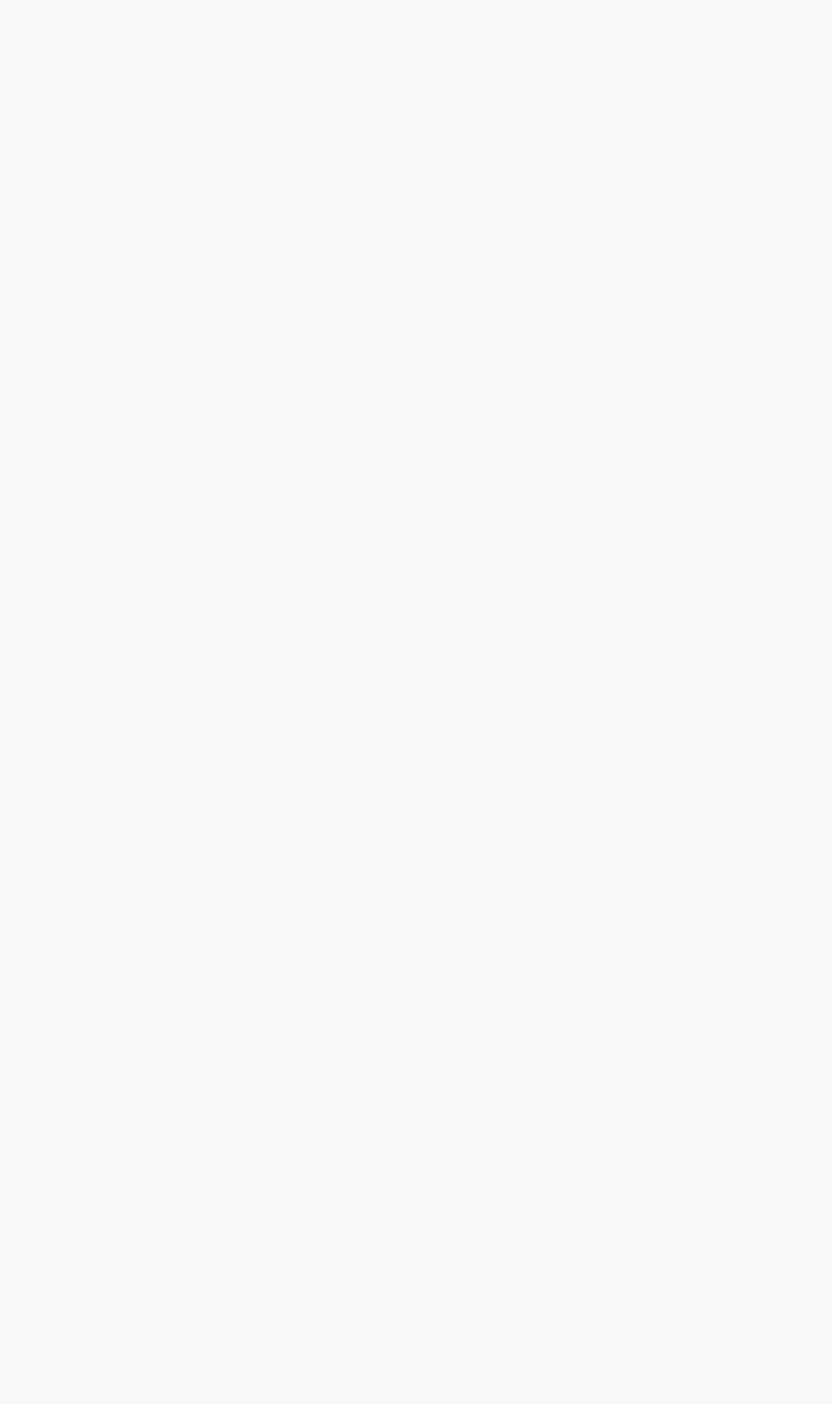
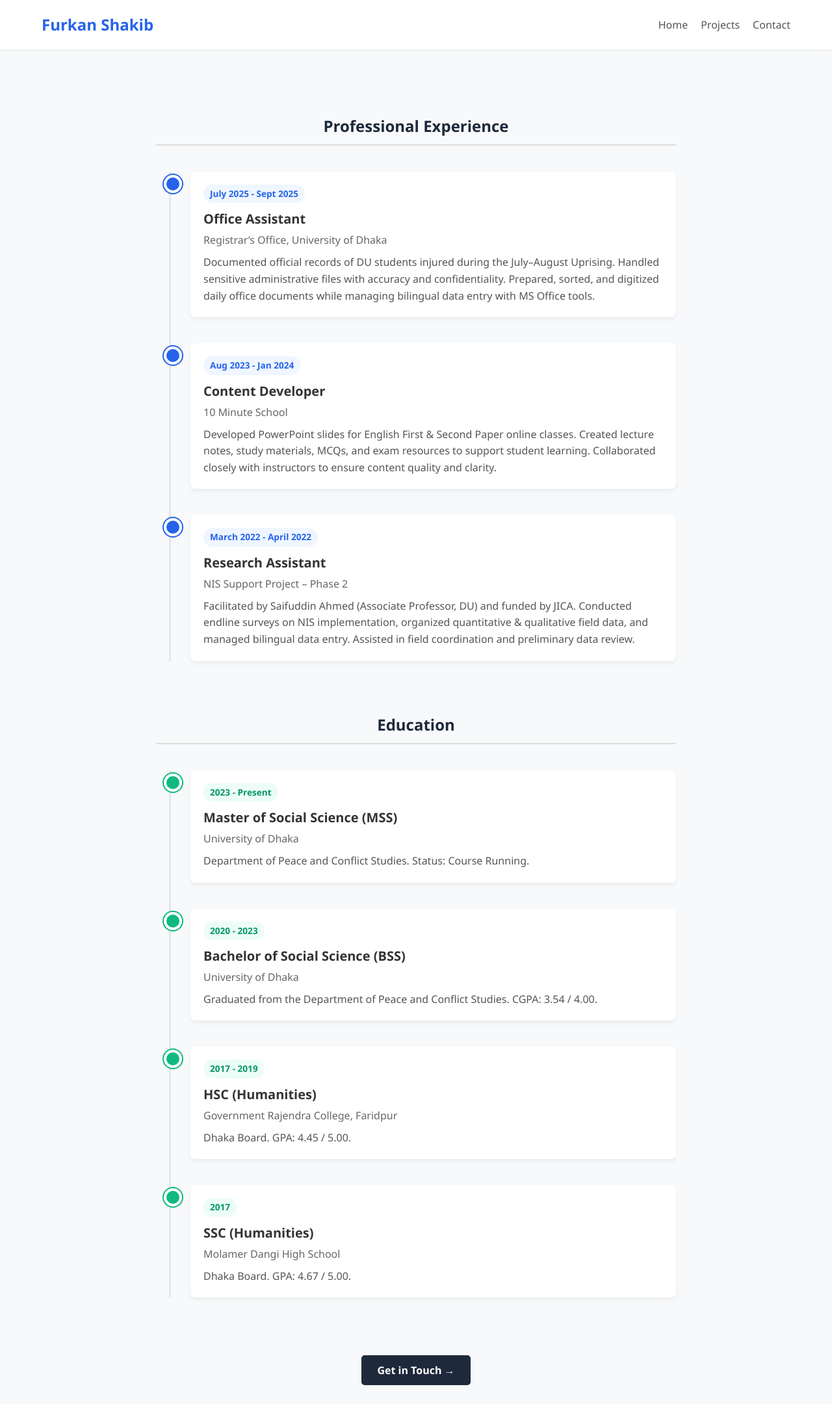
Before and after one commit to furkanshakib/my-dynamic-portfolio, a React (Vite) app in the folder client/: page /experience in a window 1280 px wide. Before the commit this address had no page. Shown: the whole page at 65% size. Before the commit the page ends 800 px from the top, so only its background shows below. Built offline with nearby package versions, Linux system fonts and the light colour scheme.

Commit message:
Moved Experience to Separate Page

```diff
--- a/client/src/App.jsx
+++ b/client/src/App.jsx
@@ -1,38 +1,30 @@
-import React, { useState, useEffect } from 'react';
-import { BrowserRouter, Routes, Route, Navigate } from 'react-router-dom';
+import React from 'react';
+import { BrowserRouter, Routes, Route } from 'react-router-dom';
+
+// Import your pages
 import Home from './Home';
+import Login from './Login';
 import PortfolioManager from './PortfolioManager';
-import Login from './Login';
-
-// A special component that acts like a Security Guard 👮‍♂️
-const ProtectedRoute = ({ isLoggedIn, children }) => {
-  if (!isLoggedIn) {
-    return <Navigate to="/login" replace />;
-  }
-  return children;
-};
+import ExperiencePage from './ExperiencePage'; // 👈 1. WE IMPORT THE NEW FILE HERE
 
 function App() {
-  // Check if the user already has the key in their pocket (Local Storage)
-  const [isLoggedIn, setIsLoggedIn] = useState(
-    localStorage.getItem("adminAuth") === "true"
-  );
-
   return (
     <BrowserRouter>
       <Routes>
-        {/* Public Home Page */}
+        {/* Define the addresses (URLs) for your site */}
+
+        {/* When user goes to mysite.com/ -> Show Home */}
         <Route path="/" element={<Home />} />
 
-        {/* Login Page */}
-        <Route path="/login" element={<Login setIsLoggedIn={setIsLoggedIn} />} />
+        {/* When user goes to mysite.com/admin -> Show Login */}
+        <Route path="/admin" element={<Login />} />
 
-        {/* Protected Admin Page */}
-        <Route path="/admin" element={
-          <ProtectedRoute isLoggedIn={isLoggedIn}>
-            <PortfolioManager />
-          </ProtectedRoute>
-        } />
+        {/* When user goes to mysite.com/dashboard -> Show Manager */}
+        <Route path="/dashboard" element={<PortfolioManager />} />
+
+        {/* When user goes to mysite.com/experience -> Show ExperiencePage */}
+        <Route path="/experience" element={<ExperiencePage />} /> {/* 👈 2. WE ADD THE NEW ROUTE HERE */}
+
       </Routes>
     </BrowserRouter>
   );
--- /dev/null
+++ b/client/src/ExperiencePage.jsx
@@ -0,0 +1,37 @@
+import React from 'react';
+import { Link } from 'react-router-dom';
+import Experience from './Experience';
+
+function ExperiencePage() {
+  return (
+    <div style={{ fontFamily: "'Segoe UI', sans-serif", color: '#333', background: '#f8f9fa', minHeight: '100vh' }}>
+
+      {/* 1. NAVBAR (Reuse same style as Home) */}
+      <nav style={{ display: 'flex', justifyContent: 'space-between', padding: '20px 5%', background: '#fff', boxShadow: '0 2px 5px rgba(0,0,0,0.05)', position: 'sticky', top: 0, zIndex: 100 }}>
+        <Link to="/" style={{ textDecoration: 'none' }}>
+            <h2 style={{ margin: 0, color: '#2563eb' }}>Furkan Shakib</h2>
+        </Link>
+        <div style={{ display: 'flex', gap: '20px', alignItems: 'center' }}>
+          <Link to="/" style={{ textDecoration: 'none', color: '#555' }}>Home</Link>
+          <Link to="/#projects" style={{ textDecoration: 'none', color: '#555' }}>Projects</Link>
+          <Link to="/#contact" style={{ textDecoration: 'none', color: '#555' }}>Contact</Link>
+        </div>
+      </nav>
+
+      {/* 2. THE TIMELINE CONTENT */}
+      <div style={{ paddingTop: '40px' }}>
+        <Experience />
+      </div>
+
+      {/* 3. FOOTER BUTTON */}
+      <div style={{ textAlign: 'center', padding: '40px' }}>
+        <Link to="/#contact" style={{ padding: '12px 24px', background: '#1e293b', color: 'white', textDecoration: 'none', borderRadius: '5px', fontWeight: 'bold' }}>
+            Get in Touch →
+        </Link>
+      </div>
+
+    </div>
+  );
+}
+
+export default ExperiencePage;
--- a/client/src/Home.jsx
+++ b/client/src/Home.jsx
@@ -2,7 +2,7 @@ import React, { useState, useEffect, useRef } from 'react';
 import axios from 'axios';
 import { Link } from 'react-router-dom';
 import emailjs from '@emailjs/browser';
-import Experience from './Experience';
+
 
 function Home() {
   const [projects, setProjects] = useState([]);
@@ -65,10 +65,11 @@ function Home() {
       <nav style={{ display: 'flex', justifyContent: 'space-between', padding: '20px 5%', background: '#fff', boxShadow: '0 2px 5px rgba(0,0,0,0.05)', position: 'sticky', top: 0, zIndex: 100, width: '100%', boxSizing: 'border-box' }}>
         <h2 style={{ margin: 0, color: '#2563eb' }}>Furkan Shakib</h2>
         <div style={{ display: 'flex', gap: '20px', alignItems: 'center' }}>
-          <a href="#projects" style={{ textDecoration: 'none', color: '#555' }}>Projects</a>
-          <a href="#contact" style={{ textDecoration: 'none', color: '#555' }}>Contact</a>
-          <Link to="/admin" style={{ textDecoration: 'none', color: '#2563eb', fontWeight: 'bold' }}>Admin Login</Link>
-        </div>
+  <Link to="/experience" style={{ textDecoration: 'none', color: '#555', fontWeight: '500' }}>Experience</Link>
+  <a href="#projects" style={{ textDecoration: 'none', color: '#555' }}>Projects</a>
+  <a href="#contact" style={{ textDecoration: 'none', color: '#555' }}>Contact</a>
+  <Link to="/admin" style={{ textDecoration: 'none', color: '#2563eb', fontWeight: 'bold' }}>Admin Login</Link>
+</div>
       </nav>
 
       {/* 2. HERO SECTION */}
@@ -127,7 +128,6 @@ function Home() {
         </div>
       </section>
 
-      <Experience />
 
       {/* 4. CONTACT SECTION (UPDATED) */}
       <section id="contact" style={{ padding: '80px 20px', background: '#1e293b', color: 'white', marginTop: '60px', width: '100%', boxSizing: 'border-box' }}>
```
